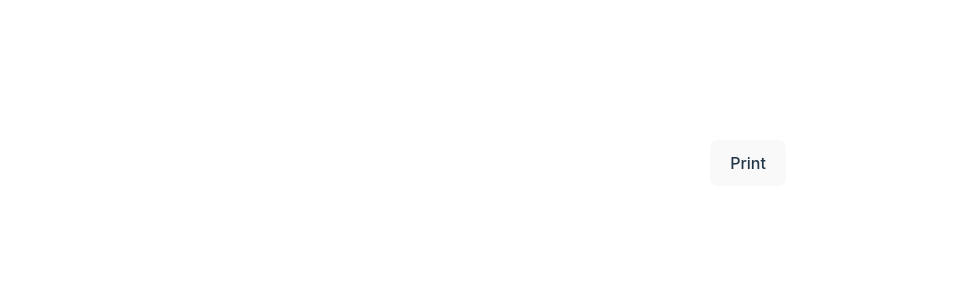
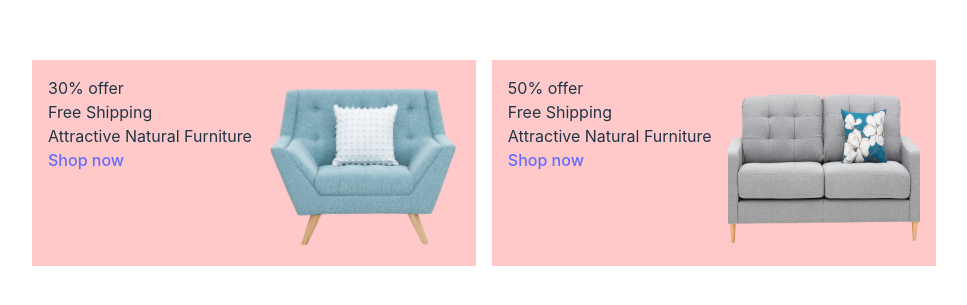
Before and after one commit to baljeetmatta/BatchGReact, a React (Vite) app: page / in a window 1280 px wide. Shown: the part 237-542 px from the top of the page, without its empty margins (16-983 px from the left). Built offline with nearby package versions, Linux system fonts and the light colour scheme.

Commit message:
13022025

```diff
--- a/src/App.tsx
+++ b/src/App.tsx
@@ -1,5 +1,6 @@
 
-import './App.css'
+//import './App.css'
+import Banner from './Banner';
 import Button from './Button';
 import Controls from './Controls';
 // import namesList from './data.json';
@@ -104,7 +105,8 @@ function App()
 {
   return (
     <>
-    <Controls/>
+    {/* <Controls/> */}
+    <Banner/>
     </>
   )
 }
--- /dev/null
+++ b/src/Banner.tsx
@@ -0,0 +1,24 @@
+import ProductBanner from "./ProductBanner";
+import sofa1 from "./assets/sofa-1.png"
+import sofa2 from "./assets/sofa-2.png"
+
+const Banner=()=>{
+    return (
+        <>
+        {/* Container */}
+        <div className="container">
+            {/* Grid */}
+            <div className="grid grid-cols-2 gap-4">
+                {/* Col 1 */}
+                <ProductBanner offer="30% offer" image={sofa1}/>
+
+                {/* Col 2 */}
+                <ProductBanner offer="50% offer" image={sofa2}/>
+
+
+            </div>
+        </div>
+        </>
+    )
+}
+export default Banner;
--- /dev/null
+++ b/src/ProductBanner.tsx
@@ -0,0 +1,25 @@
+
+type ProductProps={
+    offer:string;
+    image:string
+}
+const ProductBanner=(props:ProductProps)=>{
+
+    return (
+        <>
+        <div className="flex gap-4 bg-red-200 p-4">
+        <div>
+                <div>{props.offer}</div>
+                <div>Free Shipping</div>
+                <div>Attractive Natural Furniture</div>
+                <div><a href="#">Shop now</a></div>
+        </div>
+        <img src={props.image} className="w-48"/>
+
+    </div>
+
+        </>
+    )
+
+}
+export default ProductBanner;
--- a/src/index.css
+++ b/src/index.css
@@ -66,4 +66,9 @@ button:focus-visible {
     background-color: #f9f9f9;
   }
 }
-@import "tailwindcss"
+@import "tailwindcss";
+@layer utilities{
+  .container{
+    @apply pl-12 pr-12 mx-auto
+  }
+}
```
Also changed, not shown: src/Controls.tsx (+9 -0 lines), src/assets/sofa-1.png (added), src/assets/sofa-2.png (added).
